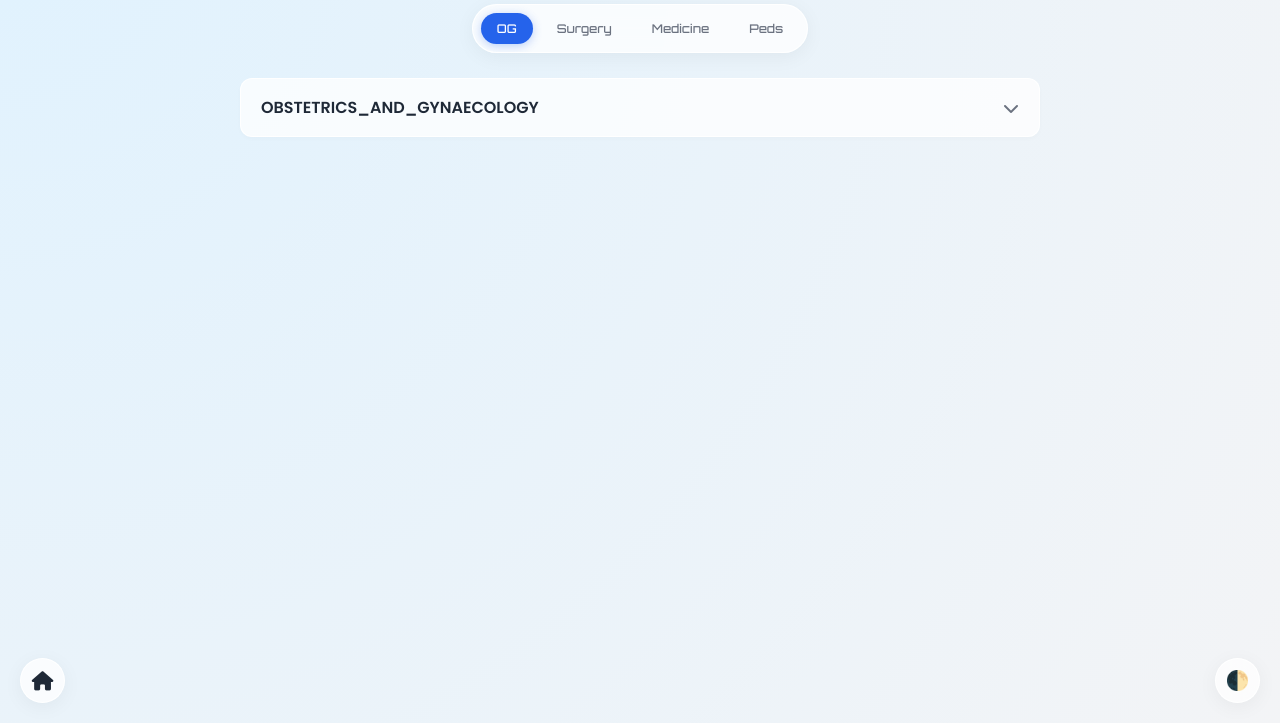
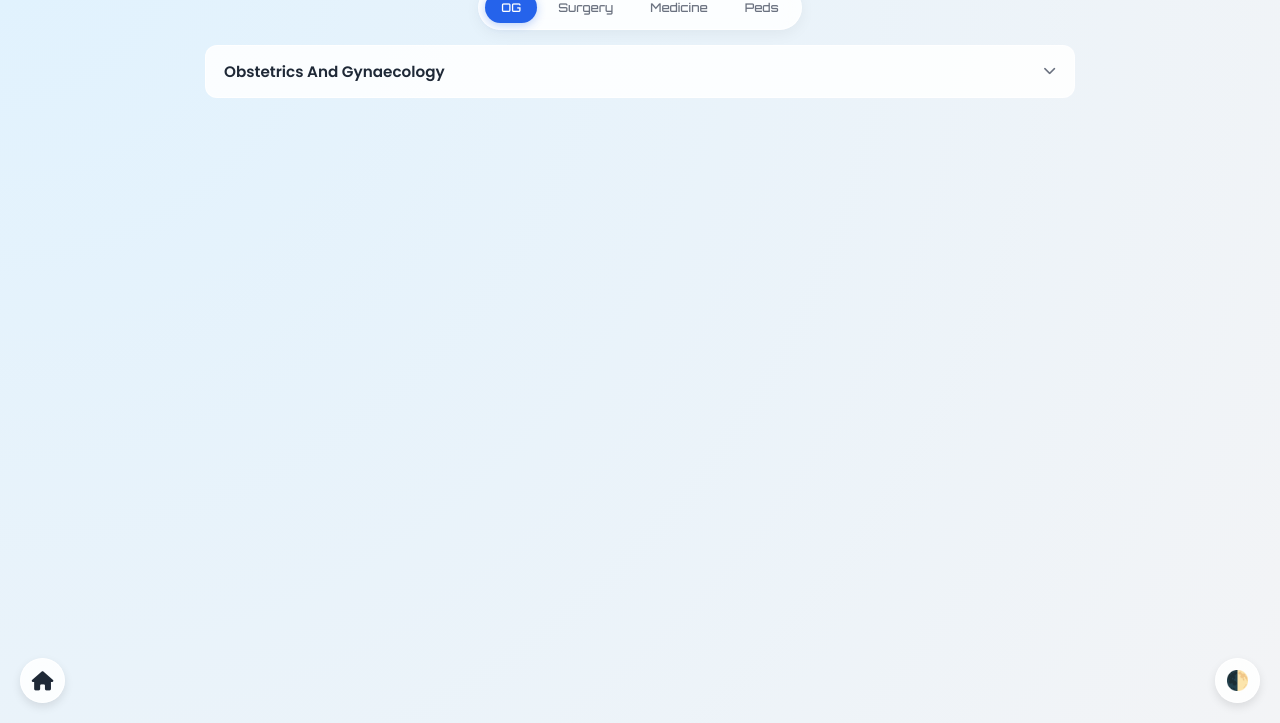
Before and after one commit to MuthamizhanR/PYQS, a plain HTML site: page index.html in a window 1280 px wide. Shown: the part 77-800 px from the top of the page. Drawn offline with Linux system fonts and the light colour scheme; a script that the page names is missing.

Commit message:
Refactor theme variables and layout styles
Updated theme variables and layout styles in index.html. Adjusted glass effect opacity and border styles for better visibility.

```diff
--- a/index.html
+++ b/index.html
@@ -16,10 +16,8 @@
         :root {
             --bg: #f3f4f6;
             --bg-gradient: radial-gradient(circle at 0% 0%, #e0f2fe, #f3f4f6);
-            --glass: rgba(255, 255, 255, 0.75);
-            --glass-hover: rgba(255, 255, 255, 0.9);
-            --border: 1px solid rgba(255, 255, 255, 0.9);
-            --shadow: 0 4px 20px rgba(0, 0, 0, 0.05);
+            --glass: rgba(255, 255, 255, 0.85);
+            --glass-border: rgba(255, 255, 255, 0.9);
             --text: #1f2937;
             --subtext: #6b7280;
             --accent: #2563eb;
@@ -30,48 +28,58 @@
         [data-theme="dark"] {
             --bg: #0f172a;
             --bg-gradient: radial-gradient(circle at 50% 0%, #1e293b, #0f172a);
-            --glass: rgba(30, 41, 59, 0.8);
-            --glass-hover: rgba(40, 50, 75, 0.9);
-            --border: 1px solid rgba(255, 255, 255, 0.1);
-            --shadow: 0 10px 40px rgba(0, 0, 0, 0.4);
+            --glass: rgba(30, 41, 59, 0.85);
+            --glass-border: rgba(255, 255, 255, 0.1);
             --text: #f1f5f9;
             --subtext: #94a3b8;
             --accent: #38bdf8;
             --high-yield: #f87171;
         }
 
+        /* --- 2. APP LAYOUT (FIXED VIEWPORT) --- */
         * { box-sizing: border-box; margin: 0; padding: 0; -webkit-tap-highlight-color: transparent; }
 
-        body {
+        html, body {
+            height: 100%; /* Force full height */
+            overflow: hidden; /* Stop page-wide scrolling */
             font-family: 'Poppins', sans-serif;
             background: var(--bg); background-image: var(--bg-gradient);
-            background-attachment: fixed; color: var(--text);
-            min-height: 100vh; padding: 15px;
-            padding-bottom: 80px; /* Space for footer/thumb */
-            transition: background 0.3s ease;
+            color: var(--text);
         }
 
-        /* --- 2. HEADER & NAV --- */
-        header { text-align: center; margin: 10px 0 20px; }
+        body {
+            display: flex;
+            flex-direction: column; /* Stack elements vertically */
+        }
+
+        /* Fixed Header Section */
+        .app-header {
+            flex-shrink: 0; /* Don't shrink */
+            padding: 15px 15px 5px 15px;
+            text-align: center;
+            z-index: 10;
+        }
+
         h1 {
-            font-family: 'Orbitron', sans-serif; font-size: 1.8rem;
+            font-family: 'Orbitron', sans-serif; font-size: 1.6rem;
             background: linear-gradient(135deg, var(--text), var(--accent));
             background-clip: text; -webkit-background-clip: text; -webkit-text-fill-color: transparent;
+            margin-bottom: 10px;
         }
 
-        /* Sticky Nav Tabs */
+        /* Sticky Tabs */
         .nav-container {
-            position: sticky; top: 10px; z-index: 100;
-            margin-bottom: 25px;
+            flex-shrink: 0;
             display: flex; justify-content: center;
+            padding-bottom: 15px;
         }
 
         .nav-tabs {
-            display: flex; gap: 8px;
+            display: flex; gap: 5px;
             background: var(--glass); backdrop-filter: blur(12px);
-            padding: 8px; border-radius: 50px;
-            border: var(--border); box-shadow: var(--shadow);
-            overflow-x: auto; max-width: 100%;
+            padding: 6px; border-radius: 50px;
+            border: 1px solid var(--glass-border);
+            box-shadow: 0 4px 15px rgba(0,0,0,0.05);
         }
 
         .tab-btn {
@@ -79,7 +87,7 @@
             color: var(--subtext); padding: 8px 16px;
             border-radius: 25px; cursor: pointer;
             font-family: 'Orbitron', sans-serif; font-size: 0.75rem;
-            white-space: nowrap; transition: 0.3s;
+            transition: 0.3s;
         }
 
         .tab-btn.active {
@@ -87,131 +95,126 @@
             box-shadow: 0 2px 10px rgba(37, 99, 235, 0.3);
         }
 
-        /* --- 3. ACCORDION SYSTEM --- */
-        .accordion-item {
-            margin-bottom: 12px;
-            border-radius: 12px;
-            overflow: hidden;
-            border: var(--border);
-            background: var(--glass);
-            box-shadow: 0 2px 5px rgba(0,0,0,0.02);
-            transition: 0.3s;
+        /* --- SCROLLABLE CONTENT AREA ("The Iframe") --- */
+        #scroll-viewport {
+            flex-grow: 1; /* Take up all remaining space */
+            overflow-y: auto; /* Scroll internally */
+            overflow-x: hidden;
+            padding: 0 15px 80px 15px; /* Bottom padding for FAB buttons */
+            width: 100%;
+            max-width: 900px;
+            margin: 0 auto;
+
+            /* Smooth scrolling */
+            scroll-behavior: smooth;
+            -webkit-overflow-scrolling: touch;
         }
 
-        /* Accordion Header */
+        /* Scrollbar Styling */
+        #scroll-viewport::-webkit-scrollbar { width: 6px; }
+        #scroll-viewport::-webkit-scrollbar-thumb { background: var(--subtext); border-radius: 10px; opacity: 0.3; }
+
+        /* --- 3. ACCORDIONS --- */
+        .accordion-item {
+            margin-bottom: 10px;
+            border-radius: 12px;
+            border: 1px solid var(--glass-border);
+            background: var(--glass);
+            overflow: hidden;
+        }
+
         .accordion-header {
-            width: 100%;
-            padding: 16px 20px;
+            width: 100%; padding: 14px 18px;
             display: flex; justify-content: space-between; align-items: center;
             background: transparent; border: none;
             color: var(--text); font-family: 'Poppins', sans-serif;
-            font-weight: 600; font-size: 1rem;
+            font-weight: 600; font-size: 0.95rem;
             text-align: left; cursor: pointer;
+            text-transform: capitalize; /* Makes keys look nice */
         }
 
-        .accordion-header:hover { background: rgba(0,0,0,0.02); }
-        .accordion-header.active { background: rgba(37, 99, 235, 0.05); border-bottom: 1px solid var(--border); }
-
-        .header-info { display: flex; flex-direction: column; }
-        .progress-text { font-size: 0.7rem; color: var(--subtext); font-weight: 400; margin-top: 2px; }
-
-        .chevron { transition: transform 0.3s ease; color: var(--subtext); }
+        .chevron { transition: transform 0.3s; color: var(--subtext); font-size: 0.8rem; }
+        .accordion-header.active { background: rgba(37, 99, 235, 0.08); }
         .accordion-header.active .chevron { transform: rotate(180deg); color: var(--accent); }
 
-        /* Accordion Panel */
         .accordion-panel {
             max-height: 0; overflow: hidden;
-            transition: max-height 0.3s ease-out;
-            background: rgba(0,0,0,0.01);
+            transition: max-height 0.3s cubic-bezier(0, 1, 0, 1);
+            background: rgba(0,0,0,0.02);
         }
-        .accordion-content { padding: 15px; }
+        .accordion-content { padding: 12px; }
 
-        /* Nested Accordion Styling (for sub-headings) */
-        .accordion-panel .accordion-item {
-            border: none; background: rgba(0,0,0,0.03);
-            margin-bottom: 8px;
+        /* Nested Accordion tweaks */
+        .accordion-panel .accordion-item { border: none; background: rgba(0,0,0,0.03); margin-bottom: 6px; }
+        .accordion-panel .accordion-header { font-size: 0.85rem; padding: 10px 14px; opacity: 0.9; }
+
+        /* --- 4. CARDS --- */
+        .topic-grid {
+            display: grid;
+            grid-template-columns: 1fr; /* Default to 1 column for mobile */
+            gap: 12px;
         }
-        .accordion-panel .accordion-header { font-size: 0.9rem; padding: 12px 15px; }
-
-        /* --- 4. TOPIC CARDS & CHECKBOXES --- */
-        .topic-grid {
-            display: grid; grid-template-columns: 1fr; gap: 12px;
-        }
-        @media(min-width: 700px) { .topic-grid { grid-template-columns: 1fr 1fr; } }
+        /* Tablet/Desktop: 2 Columns */
+        @media(min-width: 768px) { .topic-grid { grid-template-columns: 1fr 1fr; } }
 
         .topic-card {
-            display: flex; gap: 15px;
-            background: var(--glass); border: var(--border);
-            padding: 15px; border-radius: 12px;
-            transition: all 0.2s; position: relative;
+            display: flex; gap: 12px;
+            background: var(--glass); border: 1px solid var(--glass-border);
+            padding: 14px; border-radius: 12px;
+            position: relative; transition: 0.2s;
         }
 
-        /* High Yield Indicator */
         .topic-card.high-yield { border-left: 4px solid var(--high-yield); }
         .topic-card.mid-yield { border-left: 4px solid var(--accent); }
         .topic-card.low-yield { border-left: 4px solid var(--success); }
 
-        /* Completed State */
-        .topic-card.completed {
-            opacity: 0.6;
-            background: rgba(0,0,0,0.02);
-            border-color: transparent;
-        }
-        .topic-card.completed .topic-title { text-decoration: line-through; color: var(--subtext); }
+        .topic-card.completed { opacity: 0.5; filter: grayscale(1); }
 
-        /* Checkbox Custom UI */
-        .checkbox-wrapper {
-            flex-shrink: 0; display: flex; align-items: flex-start; padding-top: 2px;
-        }
+        /* Checkbox */
+        .checkbox-wrapper { padding-top: 2px; }
         .custom-checkbox {
-            width: 24px; height: 24px;
+            width: 22px; height: 22px;
             border: 2px solid var(--subtext); border-radius: 6px;
             display: flex; align-items: center; justify-content: center;
-            cursor: pointer; transition: 0.2s; color: white; font-size: 14px;
+            cursor: pointer; color: white; font-size: 12px;
         }
+        .custom-checkbox.checked { background: var(--success); border-color: var(--success); }
 
-        /* Checkbox interactions handled via JS class */
-        .custom-checkbox.checked {
-            background: var(--success); border-color: var(--success);
-        }
+        .card-content { flex-grow: 1; min-width: 0; } /* min-width 0 fixes text overflow */
+        .topic-header-row { display: flex; justify-content: space-between; align-items: center; margin-bottom: 4px; }
+        .topic-title { font-weight: 700; font-size: 0.9rem; line-height: 1.3; }
 
-        .card-content { flex-grow: 1; }
-
-        .topic-header-row { display: flex; justify-content: space-between; margin-bottom: 4px; }
-        .topic-title { font-weight: 700; font-size: 0.95rem; line-height: 1.3; }
         .freq-tag {
-            font-size: 0.7rem; padding: 2px 8px; border-radius: 8px;
+            font-size: 0.65rem; padding: 2px 6px; border-radius: 6px;
             font-family: 'Orbitron'; background: rgba(0,0,0,0.05); font-weight: bold;
-            height: fit-content; white-space: nowrap;
+            white-space: nowrap; margin-left: 8px;
         }
         .high-yield .freq-tag { color: var(--high-yield); background: rgba(239, 68, 68, 0.1); }
 
-        .topic-details { font-size: 0.8rem; color: var(--subtext); margin-top: 4px; line-height: 1.4; }
+        .topic-details {
+            font-size: 0.75rem; color: var(--subtext); margin-top: 4px; line-height: 1.4;
+            display: -webkit-box; -webkit-line-clamp: 3; -webkit-box-orient: vertical; overflow: hidden; /* Truncate long text */
+        }
 
         /* --- UTILS --- */
         .ctrl-btn {
             position: fixed; width: 45px; height: 45px; border-radius: 50%;
-            background: var(--glass); border: var(--border);
+            background: var(--glass); border: 1px solid var(--glass-border);
             display: flex; align-items: center; justify-content: center;
             font-size: 1.2rem; cursor: pointer; color: var(--text);
-            box-shadow: var(--shadow); backdrop-filter: blur(10px);
+            box-shadow: 0 4px 10px rgba(0,0,0,0.1); backdrop-filter: blur(10px);
             z-index: 200; text-decoration: none;
         }
         .home-btn { bottom: 20px; left: 20px; }
         .theme-btn { bottom: 20px; right: 20px; }
-
         .loading-msg { text-align: center; padding: 40px; color: var(--subtext); }
     </style>
 </head>
 <body>
 
-    <a href="index.html" class="ctrl-btn home-btn"><i class="fas fa-home"></i></a>
-    <div class="ctrl-btn theme-btn" onclick="toggleAppTheme()">🌓</div>
-
-    <header>
+    <div class="app-header">
         <h1>PYQ TRACKER</h1>
-    </header>
-
+    </div>
     <div class="nav-container">
         <div class="nav-tabs">
             <button class="tab-btn active" onclick="switchSubject('og', this)">OG</button>
@@ -221,10 +224,14 @@
         </div>
     </div>
 
-    <div id="content-area" style="max-width: 800px; margin: 0 auto;"></div>
+    <div id="scroll-viewport">
+        </div>
+
+    <a href="index.html" class="ctrl-btn home-btn"><i class="fas fa-home"></i></a>
+    <div class="ctrl-btn theme-btn" onclick="toggleAppTheme()">🌓</div>
 
     <script>
-        // --- 1. CONFIG & STATE ---
+        // CONFIG
         const FILES = {
             'og': 'og.json',
             'surgery': 'surgery.json',
@@ -233,101 +240,75 @@
         };
         let currentSubject = 'og';
 
-        // --- 2. THEME LOGIC ---
+        // THEME
         function toggleAppTheme() {
             const current = document.documentElement.getAttribute('data-theme');
             const next = current === 'dark' ? 'light' : 'dark';
             document.documentElement.setAttribute('data-theme', next);
             localStorage.setItem('medtrix-theme', next);
         }
-        (function() {
-            document.documentElement.setAttribute('data-theme', localStorage.getItem('medtrix-theme') || 'light');
-        })();
+        (function() { document.documentElement.setAttribute('data-theme', localStorage.getItem('medtrix-theme') || 'light'); })();
 
-        // --- 3. CORE LOGIC ---
-
-        // Initial Load
+        // LOGIC
         switchSubject('og', document.querySelector('.tab-btn'));
 
         async function switchSubject(subjectKey, btn) {
             currentSubject = subjectKey;
-
-            // UI Update
             document.querySelectorAll('.tab-btn').forEach(b => b.classList.remove('active'));
             if(btn) btn.classList.add('active');
 
-            const container = document.getElementById('content-area');
-            container.innerHTML = '<div class="loading-msg"><i class="fas fa-circle-notch fa-spin"></i> Loading Data...</div>';
+            const viewport = document.getElementById('scroll-viewport');
+            viewport.innerHTML = '<div class="loading-msg"><i class="fas fa-circle-notch fa-spin"></i> Loading...</div>';
 
             try {
                 const response = await fetch(FILES[subjectKey]);
                 if(!response.ok) throw new Error("File missing");
                 const data = await response.json();
-
-                container.innerHTML = '';
-                // Start building the UI
-                buildRecursive(data, container, `root`);
+                viewport.innerHTML = '';
+                buildRecursive(data, viewport, 'root');
             } catch (e) {
-                container.innerHTML = `<div class="loading-msg" style="color:var(--high-yield)">Error loading ${subjectKey}.json</div>`;
-                console.error(e);
+                viewport.innerHTML = `<div class="loading-msg" style="color:var(--high-yield)">Error loading data.</div>`;
             }
         }
 
-        /**
-         * Recursively builds Accordions or Topic Grids
-         * @param {Object} data - The current level of JSON
-         * @param {HTMLElement} parentEl - Where to append
-         * @param {String} pathID - Unique ID path for saving state logic
-         */
+        function cleanTitle(str) {
+            // Converts "OBSTETRICS_AND_GYNAECOLOGY" -> "Obstetrics And Gynaecology"
+            return str.replace(/_/g, ' ').toLowerCase().replace(/\b\w/g, c => c.toUpperCase());
+        }
+
         function buildRecursive(data, parentEl, pathID) {
-            // 1. Normalize data to array of entries
             let entries = [];
-            if (Array.isArray(data)) {
-                entries = data.map((val, idx) => ({ key: idx, value: val }));
-            } else if (typeof data === 'object' && data !== null) {
-                entries = Object.entries(data).map(([k, v]) => ({ key: k, value: v }));
-            } else { return; }
+            if (Array.isArray(data)) entries = data.map((val, idx) => ({ key: idx, value: val }));
+            else if (typeof data === 'object' && data !== null) entries = Object.entries(data).map(([k, v]) => ({ key: k, value: v }));
+            else return;
 
-            // 2. CHECK: Is this a "Topic List" (leaf node)?
-            // We assume it is if the items inside have a 'frequency' property
             const isLeaf = entries.some(e => e.value && typeof e.value === 'object' && 'frequency' in e.value);
 
             if (isLeaf) {
-                // --- RENDER GRID OF CARDS ---
                 renderTopicList(entries, parentEl);
             } else {
-                // --- RENDER ACCORDIONS (CATEGORIES) ---
                 entries.forEach(entry => {
                     const { key, value } = entry;
                     if (typeof value === 'object' && value !== null) {
-                        // Skip numeric keys if they are just array indices without meaning,
-                        // unless it's the only way to access data.
-                        // Usually headings are named keys.
-                        let title = isNaN(parseInt(key)) ? key : `Section ${parseInt(key) + 1}`;
+                        // Formatting Title
+                        let rawTitle = isNaN(parseInt(key)) ? key : `Section ${parseInt(key) + 1}`;
+                        let title = cleanTitle(rawTitle);
 
-                        // Create Accordion HTML
                         const accordionItem = document.createElement('div');
                         accordionItem.className = 'accordion-item';
-
-                        const uniqueID = `${pathID}_${key.toString().replace(/\s+/g, '')}`;
+                        const uniqueID = `${pathID}_${key.toString().replace(/\W/g, '')}`;
 
                         accordionItem.innerHTML = `
                             <button class="accordion-header" onclick="toggleAccordion(this)">
-                                <div class="header-info">
-                                    <span>${title}</span>
-                                    </div>
+                                <span>${title}</span>
                                 <i class="fas fa-chevron-down chevron"></i>
                             </button>
                             <div class="accordion-panel">
                                 <div class="accordion-content" id="${uniqueID}"></div>
                             </div>
                         `;
-
                         parentEl.appendChild(accordionItem);
-
-                        // Recurse into the content div
-                        const contentDiv = accordionItem.querySelector(`#${uniqueID}`);
-                        buildRecursive(value, contentDiv, uniqueID);
+                        buildRecursive(value, accordionItem.querySelector(`#${uniqueID}`), uniqueID);
                     }
                 });
             }
@@ -337,7 +318,6 @@
             const grid = document.createElement('div');
             grid.className = 'topic-grid';
 
-            // Filter valid topics and normalize
             let topics = entries
                 .filter(e => e.value && typeof e.value === 'object' && 'frequency' in e.value)
                 .map(e => {
@@ -345,7 +325,6 @@
                     return { name: name, ...e.value };
                 });
 
-            // Sort: High Frequency first
             topics.sort((a, b) => (b.frequency || 0) - (a.frequency || 0));
 
             topics.forEach(t => {
@@ -354,13 +333,12 @@
                 if (freq >= 5) yieldClass = 'high-yield';
                 else if (freq >= 3) yieldClass = 'mid-yield';
 
-                // Check Storage State
-                const storageKey = `medtrix_done_${currentSubject}_${t.name.replace(/\s+/g, '')}`;
+                const storageKey = `medtrix_done_${currentSubject}_${t.name.replace(/\W/g, '')}`;
                 const isChecked = localStorage.getItem(storageKey) === 'true';
 
                 const card = document.createElement('div');
                 card.className = `topic-card ${yieldClass} ${isChecked ? 'completed' : ''}`;
-                card.onclick = (e) => toggleTopic(e, card, storageKey); // Click anywhere to toggle
+                card.onclick = (e) => toggleTopic(e, card, storageKey);
 
                 card.innerHTML = `
                     <div class="checkbox-wrapper">
@@ -371,40 +349,30 @@
                     <div class="card-content">
                         <div class="topic-header-row">
                             <span class="topic-title">${t.name}</span>
-                            <span class="freq-tag">Freq: ${freq}</span>
+                            <span class="freq-tag">${freq}x</span>
                         </div>
                         <div class="topic-details">${t.details || ''}</div>
                     </div>
                 `;
                 grid.appendChild(card);
             });
-
             parentEl.appendChild(grid);
         }
-
-        // --- 4. INTERACTION HANDLERS ---
 
         function toggleAccordion(header) {
             header.classList.toggle("active");
             const panel = header.nextElementSibling;
-
             if (panel.style.maxHeight) {
                 panel.style.maxHeight = null;
             } else {
-                // Dynamic height calculation
                 panel.style.maxHeight = panel.scrollHeight + "px";
-
-                // Allow nested accordions to expand parent
+                // Propagate height to parent
                 let parentPanel = panel.parentElement.closest('.accordion-panel');
-                if (parentPanel) {
-                    parentPanel.style.maxHeight = (parentPanel.scrollHeight + panel.scrollHeight) + "px";
-                }
+                if (parentPanel) parentPanel.style.maxHeight = (parentPanel.scrollHeight + panel.scrollHeight) + "px";
             }
         }
 
         function toggleTopic(e, card, storageKey) {
-            // Prevent interaction if clicking links/details (optional safety)
-            // Toggle State
             const checkbox = card.querySelector('.custom-checkbox');
             const isNowChecked = !checkbox.classList.contains('checked');
 
@@ -413,8 +381,6 @@
                 checkbox.innerHTML = '<i class="fas fa-check"></i>';
                 card.classList.add('completed');
                 localStorage.setItem(storageKey, 'true');
-
-                // Optional: Trigger tiny vibration on mobile
                 if(navigator.vibrate) navigator.vibrate(50);
             } else {
                 checkbox.classList.remove('checked');
@@ -423,7 +389,6 @@
                 localStorage.removeItem(storageKey);
             }
         }
-
     </script>
 </body>
 </html>
```
